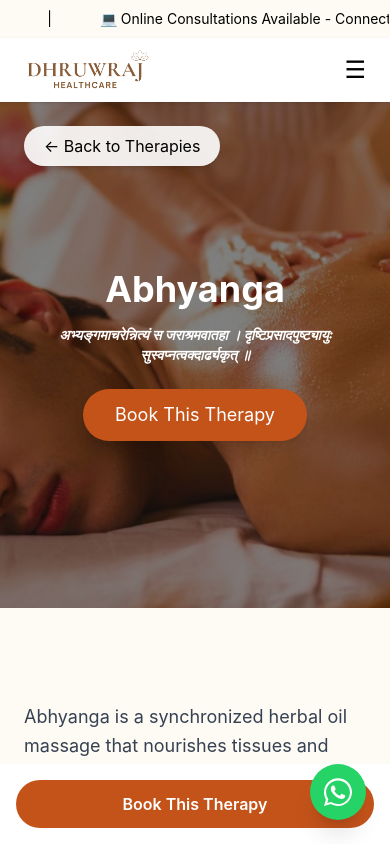
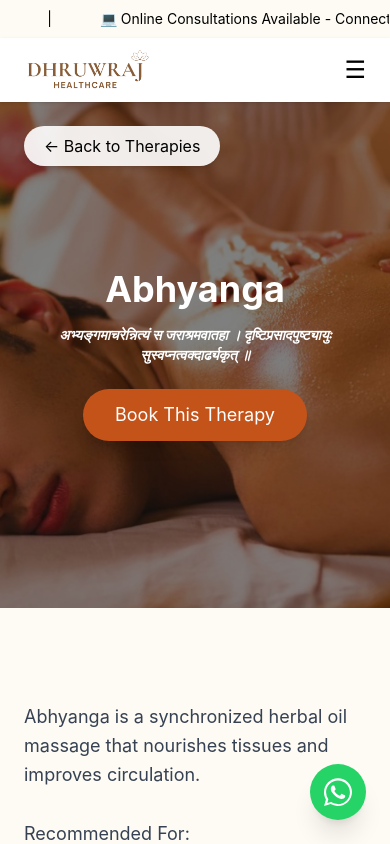
Before and after one commit to yashraj1054/dhruwrajhealthcare, a React (Vite) app: page /therapy/abhyanga in a window 390 px wide. Shown: the top 844 px of the page. Built offline with nearby package versions, Linux system fonts and the light colour scheme.

Commit message:
meet doctor

```diff
--- a/src/pages/TherapyDetails.jsx
+++ b/src/pages/TherapyDetails.jsx
@@ -109,15 +109,6 @@ Therapy Name: ${therapy.name}
 
       </div>
 
-      {/* MOBILE STICKY BUTTON */}
-      <div className="fixed bottom-0 left-0 right-0 md:hidden bg-white shadow-lg p-4">
-        <button
-          onClick={handleBooking}
-          className="w-full bg-[#C4531A] text-white py-3 rounded-full font-semibold"
-        >
-          Book This Therapy
-        </button>
-      </div>
 
     </section>
   );
```
